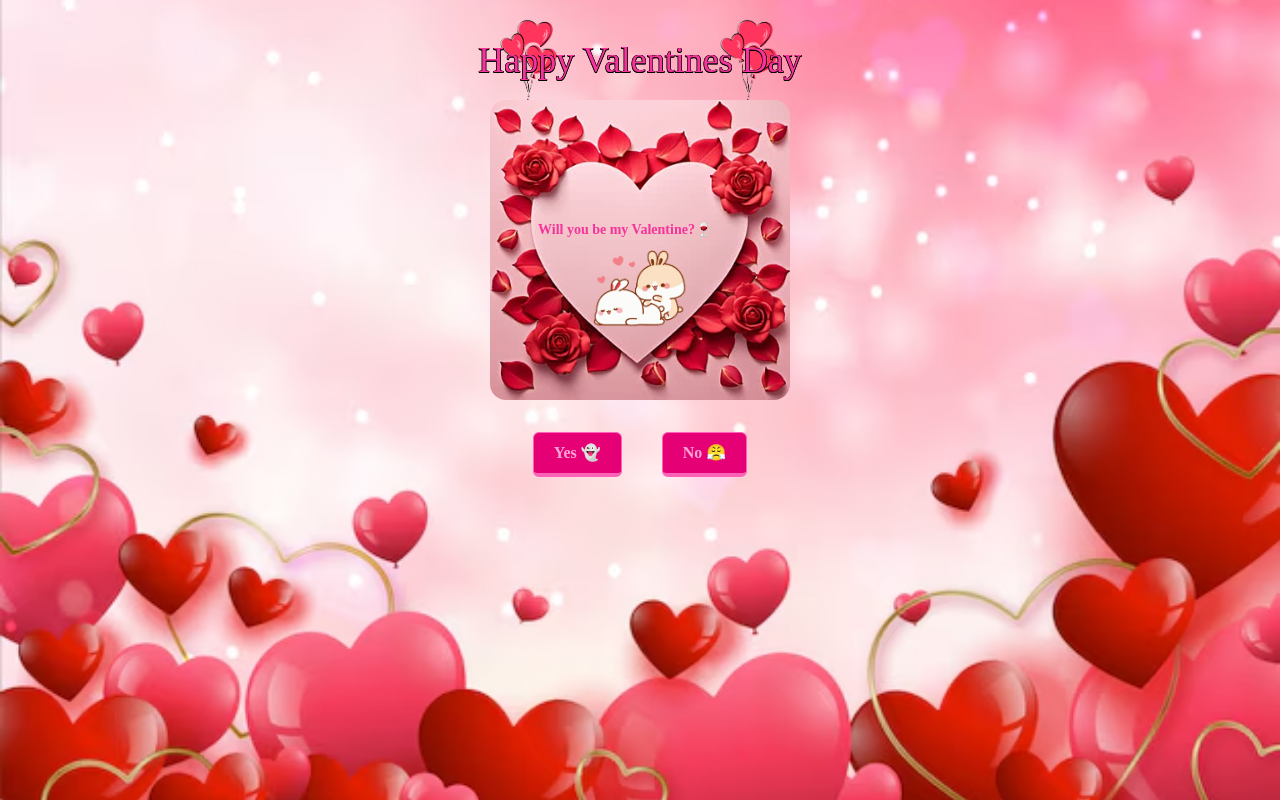
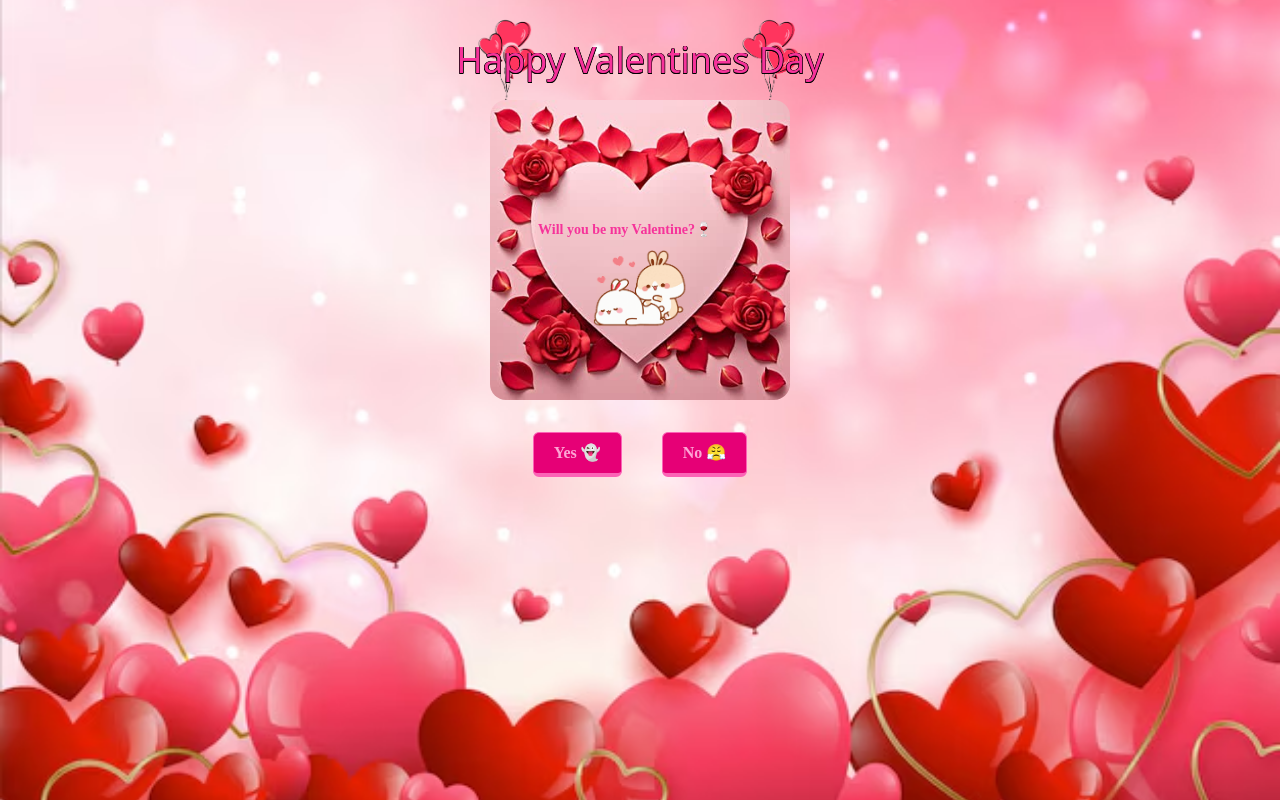
Before and after one commit to Arham1033/Valentine, a Next.js app: page / in a window 1280 px wide. Built offline with nearby package versions, Linux system fonts and the light colour scheme.

Commit message:
updated design / fixed issue

```diff
--- a/app/page.js
+++ b/app/page.js
@@ -58,13 +58,13 @@ const messages = [
    <div className="w-screen h-screen bg-[url('/v2.avif')] bg-cover bg-center bg-no-repeat">
    <div className="inner flex flex-col justify-center items-center p-10">
     <div className="heading relative animate-fadeIn1">
-    <h1 className="sm:text-4xl text-pink-500 text-3xl text-stroke1 z-10 relative text-center valentine-text6">Happy Valentines Day</h1>
+    <h1 className="sm:text-4xl text-pink-500 text-3xl text-stroke1 z-10 relative text-center font-sans">Happy Valentines Day</h1>
     <img className="absolute -top-6 z-0" width={100} src="/gif7.gif" alt=""/>
     <img className="absolute -top-6 right-1 z-0" width={100} src="/gif7.gif" alt=""/>
     </div>
     <div className="relative animate-fadeIn2">
 <img className="rounded-2xl mt-5" width={300} src="/v3.jpg" alt=""/>
-<span className="text-pink-500 absolute top-35 left-10 sm:left-12 text-sm font-bold text-ce">Will you be my Valentine?🍷</span>
+<span className="text-pink-500 absolute top-35 left-10 sm:left-12 text-sm font-bold text-center">Will you be my Valentine?🍷</span>
 {/* Dynamic GIF that changes based on No clicks */}
           <img
             className="absolute top-40 sm:top-38 left-1/2 -translate-x-1/2 w-full max-w-20 sm:max-w-20 md:max-w-28 h-auto"
```
